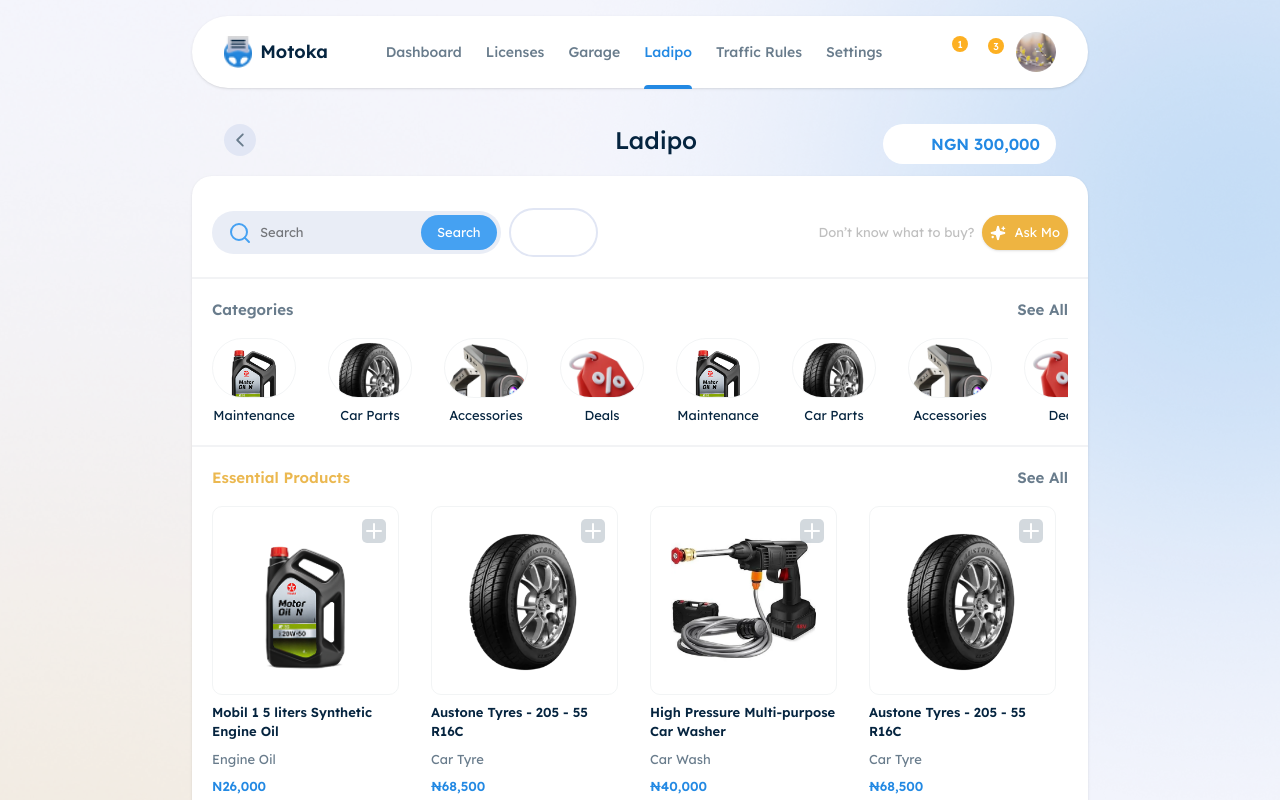
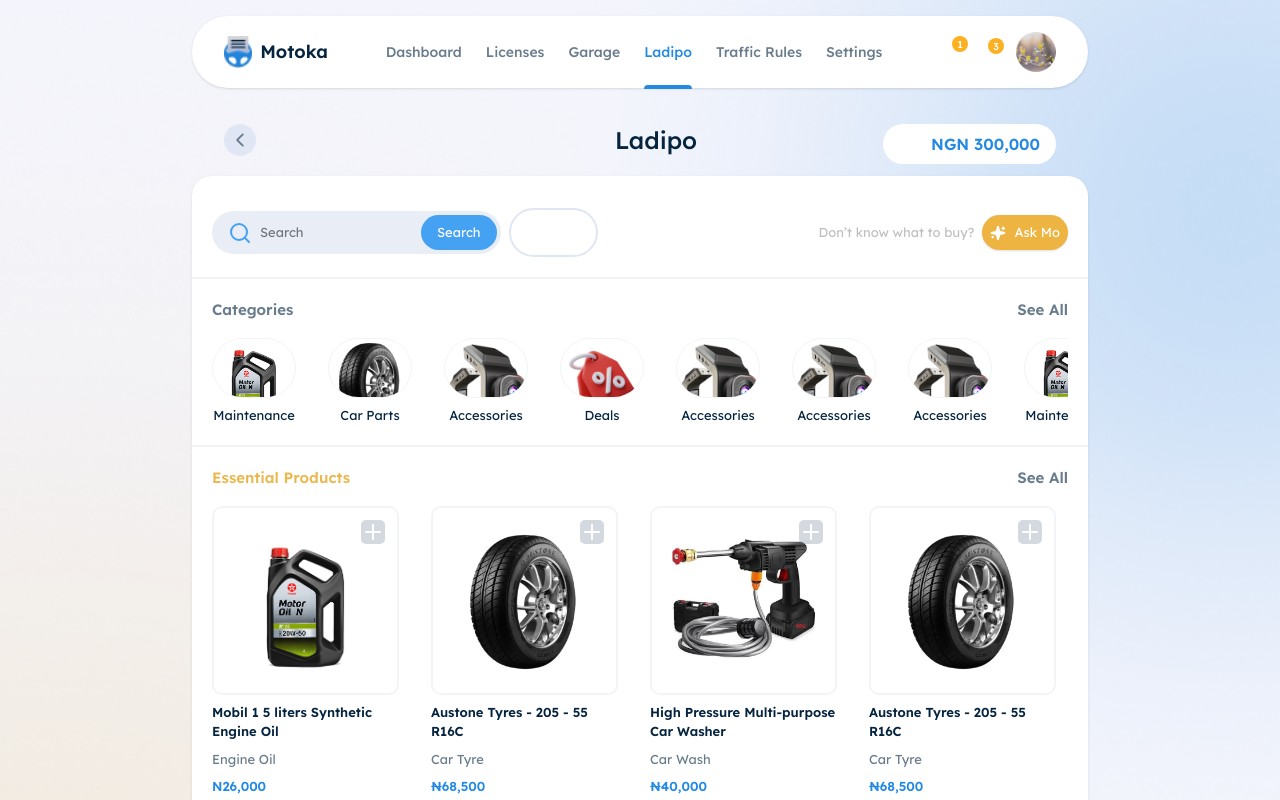
Before and after one commit to aderogbasamuel/motokademo, a React (Vite) app: page /ladipo in a window 1280 px wide. Shown: the top 800 px of the page. Built offline with nearby package versions, Linux system fonts and the light colour scheme; some icons are missing.

Commit message:
feat: Refactor Categories component for improved structure and add CartPage component

```diff
--- a/src/App.jsx
+++ b/src/App.jsx
@@ -7,7 +7,7 @@ import { BrowserRouter, Route, Routes, Navigate } from "react-router-dom";
 // } from "@tanstack/react-query";
 // import { ReactQueryDevtools } from "@tanstack/react-query-devtools";
 import toast, { Toaster } from "react-hot-toast";
-import './App.css';
+import "./App.css";
 // import SignIn from "./pages/SignIn.jsx";
 // import SignUp from "./pages/SignUp.jsx";
 // import Verification from "./pages/Verification.jsx";
@@ -21,7 +21,7 @@ import Licenses from "./features/licenses/Licenses.jsx";
 import VehiclePaper from "./features/licenses/VehiclePaper.jsx";
 // import ConfirmRequest from "./components/shared/ConfirmRequest.jsx";
 import DriversLicense from "./features/licenses/DriversLicense.jsx";
-import Settings from "./features/settings/Settings.jsx"
+import Settings from "./features/settings/Settings.jsx";
 import PlateNumber from "./features/licenses/PlateNumber.jsx";
 import PlateDetails from "./features/licenses/platenumber/PlateDetails.jsx";
 import LocalGovPaper from "./features/licenses/LocalGovPaper.jsx";
@@ -34,6 +34,7 @@ import Notification from "./pages/notification.jsx";
 import AppLayout from "./components/AppLayout";
 import Errorpage from "./404page.jsx";
 import CarDocuments from "./pages/CarDocuments.jsx";
+import CartPage from "./features/ladipo/CartPage.jsx";
 // import GuestRoute from "./components/GuestRoute";
 // import ScrollToTop from "./components/scrollToTop.jsx";
 export default function App() {
@@ -95,24 +96,20 @@ export default function App() {
 
         {/* Protected Routes */}
         <Route element={<AppLayout />}>
-
           {/* <Route path="add-car" element={<AddCar/>} /> */}
           <Route path="dashboard">
-            <Route index element={<Dashboard />}/>
-            <Route path="notification" element={<Notification/>}/>
+            <Route index element={<Dashboard />} />
+            <Route path="notification" element={<Notification />} />
             <Route path="car-documents" element={<CarDocuments />} />
           </Route>
-              <Route path="licenses" >
+          <Route path="licenses">
             <Route index element={<Licenses />} />
             <Route path="renew" element={<RenewLicense />} />
-              <Route path="documents" element={<VehiclePaper/>} />
+            <Route path="documents" element={<VehiclePaper />} />
             <Route path="drivers-license" element={<DriversLicense />} />
             <Route path="plate-number" element={<PlateNumber />} />
             <Route path="plate-number/:type" element={<PlateDetails />} />
-              <Route
-                path="local-government-papers"
-                element={<LocalGovPaper />}
-              />
+            <Route path="local-government-papers" element={<LocalGovPaper />} />
             <Route path="tint-permit" element={<TintPermit />} />
             <Route
               path="international-driver's-license"
@@ -122,9 +119,9 @@ export default function App() {
           </Route>
 
           <Route path="ladipo">
-              <Route index element={<Ladipo/>}/>
+            <Route index element={<Ladipo />} />
+            <Route path="cart-page" element={<CartPage />} />
           </Route>
-
 
           <Route path="garage" element={<Garage />} />
           <Route path="traffic-rules" element={<TrafficRules />} />
@@ -139,8 +136,7 @@ export default function App() {
             <Route index element={<Settings />} />
           </Route>
         </Route>
-          <Route path="*" element={<Errorpage/>} />
-
+        <Route path="*" element={<Errorpage />} />
       </Routes>
     </BrowserRouter>
     // <Toaster
--- /dev/null
+++ b/src/features/ladipo/CartPage.jsx
@@ -0,0 +1,13 @@
+import PageLayout from "./components/LadipoLayout";
+
+function CartPage() {
+  return (
+    <div>
+      <PageLayout
+        title="Add To Cart"
+      ></PageLayout>
+    </div>
+  );
+}
+
+export default CartPage;
--- a/src/features/ladipo/components/Categories.jsx
+++ b/src/features/ladipo/components/Categories.jsx
@@ -10,39 +10,78 @@ function Categories() {
                 <p>See All</p>
             </div>
             <div className="flex">
+
                 <div className='flex gap-8 overflow-auto no-scrollbar'>
-                    <div className='flex flex-col align-center text-center'>
-                        <div className='w-[84px] border-1 border-[#D3D9DE4D] h-[60px] overflow-hidden rounded-[90px] mb-2 '>
-                            <img src={product1} alt="" />
+                    {[
+                        {
+                            src:product1,
+                            title:"Maintenance",
+
+                        },
+                        {
+                            src: product2,
+                            title:"Car Parts"
+                        },
+                        {
+                            src: product3,
+                            title: "Accessories"
+                        },
+                        {
+                            src: product4,
+                            title: "Deals"
+                        },
+                        {
+                            src: product3,
+                            title: "Accessories"
+                        },
+                        {
+                            src: product3,
+                            title: "Accessories"
+                        },
+                        {
+                            src: product3,
+                            title: "Accessories"
+                        },
+                        {
+                            src:product1,
+                            title:"Maintenance",
+
+                        },
+                        {
+                            src: product2,
+                            title:"Car Parts"
+                        },
+                        {
+                            src: product3,
+                            title: "Accessories"
+                        },
+                        {
+                            src: product4,
+                            title: "Deals"
+                        },
+                        {
+                            src: product3,
+                            title: "Accessories"
+                        },
+                        {
+                            src: product3,
+                            title: "Accessories"
+                        },
+                        {
+                            src: product3,
+                            title: "Accessories"
+                        },
+                    ].map((category,index)=>(
+                        <div className='flex flex-col align-center text-center group' key={index}>
+                        <div className='w-[84px] border-1 border-[#D3D9DE4D] h-[60px] overflow-hidden rounded-[90px] mb-2 group-hover:border-[#2284DB]'>
+                            <img src={category.src} alt="" />
                         </div>
                         <div>
-                            <p className='text-[#05243F] text-[13px] '>Maintenance</p>
+                            <p className='text-[#05243F] text-[13px] '>{category.title}</p>
                         </div>
                     </div>
-                    <div className='flex flex-col align-center text-center'>
-                        <div className='w-[84px] border-1 border-[#D3D9DE4D] h-[60px] overflow-hidden rounded-[90px] mb-2 '>
-                            <img src={product2} alt="" />
-                        </div>
-                        <div>
-                            <p className='text-[#05243F] text-[13px] '>Car Parts</p>
-                        </div>
-                    </div>
-                    <div className='flex flex-col align-center text-center'>
-                        <div className='w-[84px] border-1 border-[#D3D9DE4D] h-[60px] overflow-hidden rounded-[90px] mb-2 '>
-                            <img src={product3} alt="" className='object-contain'/>
-                        </div>
-                        <div>
-                            <p className='text-[#05243F] text-[13px] '>Accessories</p>
-                        </div>
-                    </div>
-                    <div className='flex flex-col align-center text-center'>
-                        <div className='w-[84px] border-1 border-[#D3D9DE4D] h-[60px] overflow-hidden rounded-[90px] mb-2 '>
-                            <img src={product4} alt="" className='object-contain'/>
-                        </div>
-                        <div className=''>
-                            <p className='text-[#05243F] text-[13px] '>Deals</p>
-                        </div>
-                    </div>
+                    ))
+                    }
                     <div className='flex flex-col align-center text-center'>
                         <div className='w-[84px] border-1 border-[#D3D9DE4D] h-[60px] overflow-hidden rounded-[90px] mb-2 '>
                             <img src={product1} alt="" />
--- a/src/features/ladipo/components/productCard.jsx
+++ b/src/features/ladipo/components/productCard.jsx
@@ -2,12 +2,12 @@ import { Plus } from "lucide-react";
 
 function ProductCard({title,imageUrl,description,price,product,setSelectedProduct,setShowModal}) {
     return (
-        <div className="flex flex-col  text-[13px] w-[187px]"
+        <div className="flex flex-col  text-[13px] w-[187px] group"
          onClick={()=>{
             setSelectedProduct(product)
             setShowModal(true)
          }}>
-            <div className="border-1 border-[#D3D9DE4D] rounded-[10px] p-5 h-[189px] relative">
+            <div className="border-2 border-[#D3D9DE4D] rounded-[10px] p-5 h-[189px] relative group-hover:border-[#2284DB]">
                 <div className="bg-[#697B8C4A] text-white rounded-[5px] w-fit absolute right-3 top-3"><Plus/></div>
                 <img src={imageUrl} alt="" />
             </div>
@@ -15,7 +15,7 @@ function ProductCard({title,imageUrl,description,price,product,setSelectedProduc
                 <p className="font-[600] text-[#05243F] py-2">{description}</p>
                 <p className="text-[#697C8C] ">{title}</p>
                 <p className="text-[#2389E3] font-[600] py-2">{price}</p>
-                <button className="rounded-full py-2 w-full bg-[#D3D9DE] text-white">Add to Cart</button>
+                <button className="rounded-full py-2 w-full bg-[#D3D9DE] text-white hover:bg-[#2284DB]">Buy Now</button>
             </div>
         </div>
      );
```
Lines whose indentation alone changed are shown as unchanged.
